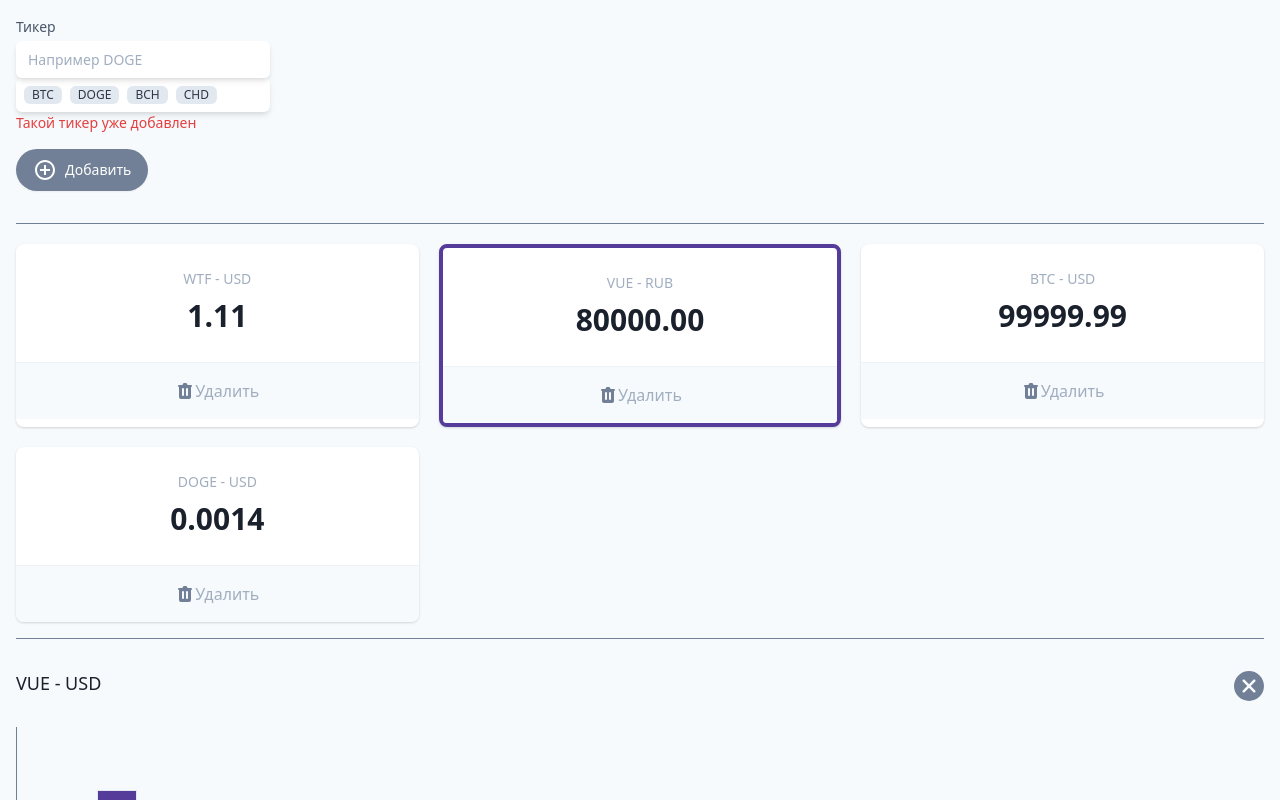
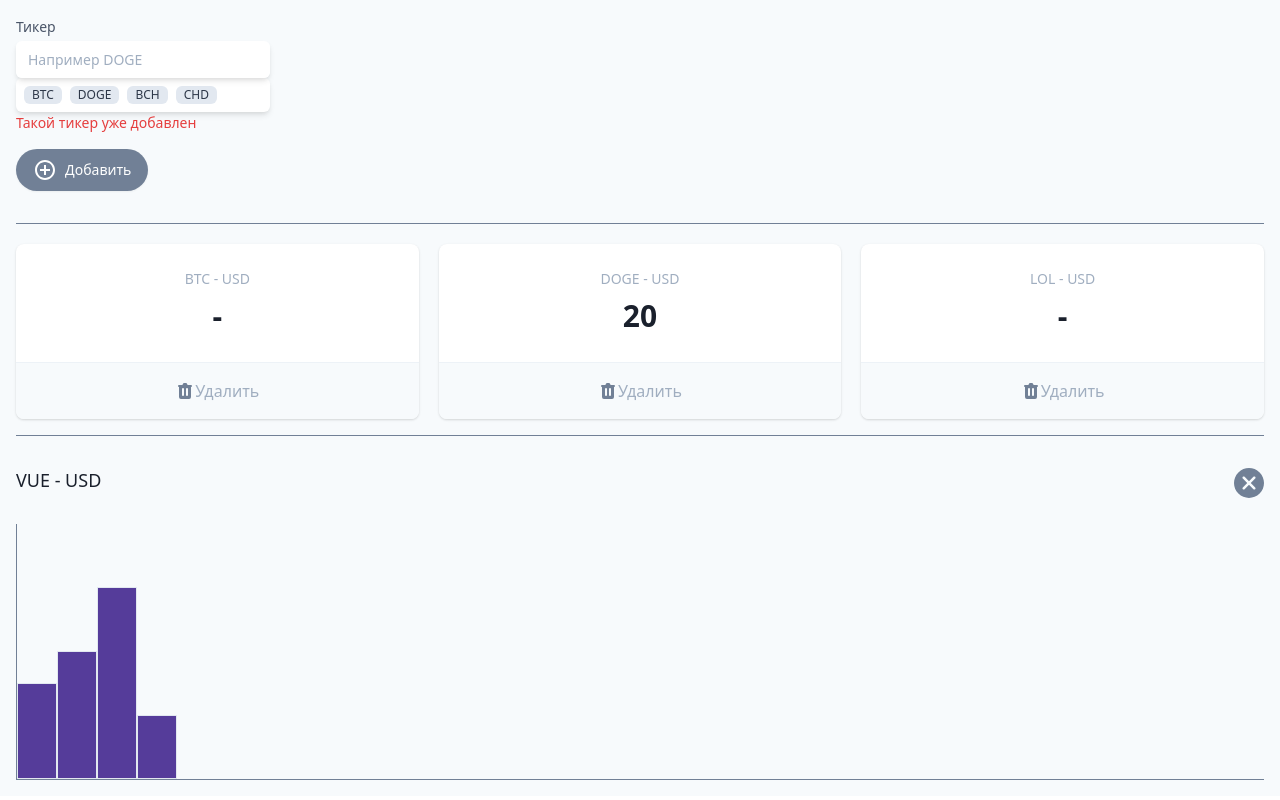
Before and after one commit to k0ndratov/cryptonomicon, a Vue app: page / in a window 1280 px wide. Shown: the top 800 px of the page. Built offline with nearby package versions, Linux system fonts and the light colour scheme.

Commit message:
feat: add, delete, select ticker methods
Now ticker can be added, deleted and selected

```diff
--- a/src/App.vue
+++ b/src/App.vue
@@ -4,11 +4,12 @@
       <section>
         <div class="flex">
           <div class="max-w-xs">
-            <label for="wallet" class="block text-sm font-medium text-gray-700"
-              >Тикер</label
-            >
+            <label for="wallet" class="block text-sm font-medium text-gray-700">
+              Тикер
+            </label>
             <div class="mt-1 relative rounded-md shadow-md">
               <input
+                v-model="ticker"
                 type="text"
                 name="wallet"
                 id="wallet"
@@ -44,6 +45,7 @@
           </div>
         </div>
         <button
+          @click="addTicker(ticker)"
           type="button"
           class="my-4 inline-flex items-center py-2 px-4 border border-transparent shadow-sm text-sm leading-4 font-medium rounded-full text-white bg-gray-600 hover:bg-gray-700 transition-colors duration-300 focus:outline-none focus:ring-2 focus:ring-offset-2 focus:ring-gray-500"
         >
@@ -67,103 +69,25 @@
       <hr class="w-full border-t border-gray-600 my-4" />
       <dl class="mt-5 grid grid-cols-1 gap-5 sm:grid-cols-3">
         <div
+          v-for="ticker in tickers"
+          :key="ticker.name"
+          @click="selectedTicker = ticker.name"
           class="bg-white overflow-hidden shadow rounded-lg border-purple-800 border-solid cursor-pointer"
+          :class="{
+            'border-4': ticker.name === selectedTicker,
+          }"
         >
           <div class="px-4 py-5 sm:p-6 text-center">
             <dt class="text-sm font-medium text-gray-500 truncate">
-              WTF - USD
+              {{ ticker.name }} - USD
             </dt>
-            <dd class="mt-1 text-3xl font-semibold text-gray-900">1.11</dd>
+            <dd class="mt-1 text-3xl font-semibold text-gray-900">
+              {{ ticker.price }}
+            </dd>
           </div>
           <div class="w-full border-t border-gray-200"></div>
           <button
-            class="flex items-center justify-center font-medium w-full bg-gray-100 px-4 py-4 sm:px-6 text-md text-gray-500 hover:text-gray-600 hover:bg-gray-200 hover:opacity-20 transition-all focus:outline-none"
-          >
-            <svg
-              class="h-5 w-5"
-              xmlns="http://www.w3.org/2000/svg"
-              viewBox="0 0 20 20"
-              fill="#718096"
-              aria-hidden="true"
-            >
-              <path
-                fill-rule="evenodd"
-                d="M9 2a1 1 0 00-.894.553L7.382 4H4a1 1 0 000 2v10a2 2 0 002 2h8a2 2 0 002-2V6a1 1 0 100-2h-3.382l-.724-1.447A1 1 0 0011 2H9zM7 8a1 1 0 012 0v6a1 1 0 11-2 0V8zm5-1a1 1 0 00-1 1v6a1 1 0 102 0V8a1 1 0 00-1-1z"
-                clip-rule="evenodd"
-              ></path>
-            </svg>
-            Удалить
-          </button>
-        </div>
-        <div
-          class="bg-white overflow-hidden shadow rounded-lg border-purple-800 border-solid border-4 cursor-pointer"
-        >
-          <div class="px-4 py-5 sm:p-6 text-center">
-            <dt class="text-sm font-medium text-gray-500 truncate">
-              VUE - RUB
-            </dt>
-            <dd class="mt-1 text-3xl font-semibold text-gray-900">80000.00</dd>
-          </div>
-          <div class="w-full border-t border-gray-200"></div>
-          <button
-            class="flex items-center justify-center font-medium w-full bg-gray-100 px-4 py-4 sm:px-6 text-md text-gray-500 hover:text-gray-600 hover:bg-gray-200 hover:opacity-20 transition-all focus:outline-none"
-          >
-            <svg
-              class="h-5 w-5"
-              xmlns="http://www.w3.org/2000/svg"
-              viewBox="0 0 20 20"
-              fill="#718096"
-              aria-hidden="true"
-            >
-              <path
-                fill-rule="evenodd"
-                d="M9 2a1 1 0 00-.894.553L7.382 4H4a1 1 0 000 2v10a2 2 0 002 2h8a2 2 0 002-2V6a1 1 0 100-2h-3.382l-.724-1.447A1 1 0 0011 2H9zM7 8a1 1 0 012 0v6a1 1 0 11-2 0V8zm5-1a1 1 0 00-1 1v6a1 1 0 102 0V8a1 1 0 00-1-1z"
-                clip-rule="evenodd"
-              ></path>
-            </svg>
-            Удалить
-          </button>
-        </div>
-        <div
-          class="bg-white overflow-hidden shadow rounded-lg border-purple-800 border-solid cursor-pointer"
-        >
-          <div class="px-4 py-5 sm:p-6 text-center">
-            <dt class="text-sm font-medium text-gray-500 truncate">
-              BTC - USD
-            </dt>
-            <dd class="mt-1 text-3xl font-semibold text-gray-900">99999.99</dd>
-          </div>
-          <div class="w-full border-t border-gray-200"></div>
-          <button
-            class="flex items-center justify-center font-medium w-full bg-gray-100 px-4 py-4 sm:px-6 text-md text-gray-500 hover:text-gray-600 hover:bg-gray-200 hover:opacity-20 transition-all focus:outline-none"
-          >
-            <svg
-              class="h-5 w-5"
-              xmlns="http://www.w3.org/2000/svg"
-              viewBox="0 0 20 20"
-              fill="#718096"
-              aria-hidden="true"
-            >
-              <path
-                fill-rule="evenodd"
-                d="M9 2a1 1 0 00-.894.553L7.382 4H4a1 1 0 000 2v10a2 2 0 002 2h8a2 2 0 002-2V6a1 1 0 100-2h-3.382l-.724-1.447A1 1 0 0011 2H9zM7 8a1 1 0 012 0v6a1 1 0 11-2 0V8zm5-1a1 1 0 00-1 1v6a1 1 0 102 0V8a1 1 0 00-1-1z"
-                clip-rule="evenodd"
-              ></path>
-            </svg>
-            Удалить
-          </button>
-        </div>
-        <div
-          class="bg-white overflow-hidden shadow rounded-lg border-purple-800 border-solid cursor-pointer"
-        >
-          <div class="px-4 py-5 sm:p-6 text-center">
-            <dt class="text-sm font-medium text-gray-500 truncate">
-              DOGE - USD
-            </dt>
-            <dd class="mt-1 text-3xl font-semibold text-gray-900">0.0014</dd>
-          </div>
-          <div class="w-full border-t border-gray-200"></div>
-          <button
+            @click="deleteTicker(ticker.name)"
             class="flex items-center justify-center font-medium w-full bg-gray-100 px-4 py-4 sm:px-6 text-md text-gray-500 hover:text-gray-600 hover:bg-gray-200 hover:opacity-20 transition-all focus:outline-none"
           >
             <svg
@@ -225,6 +149,44 @@
 <script>
 export default {
   name: "App",
+
+  data() {
+    return {
+      ticker: "",
+      selectedTicker: null,
+      tickers: [
+        {
+          name: "BTC",
+          price: "-",
+        },
+        {
+          name: "DOGE",
+          price: "20",
+        },
+        {
+          name: "LOL",
+          price: "-",
+        },
+      ],
+    };
+  },
+
+  methods: {
+    addTicker(tickerName) {
+      this.tickers.push({
+        name: tickerName,
+        price: "-",
+      });
+
+      this.ticker = "";
+    },
+
+    deleteTicker(tickerName) {
+      this.tickers = this.tickers.filter(
+        (ticker) => ticker.name !== tickerName
+      );
+    },
+  },
 };
 </script>
 
```
